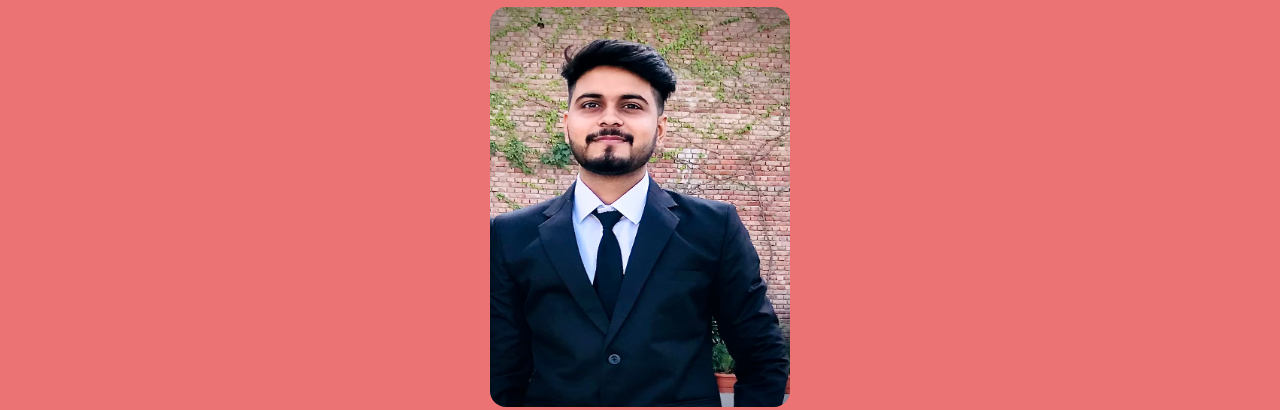
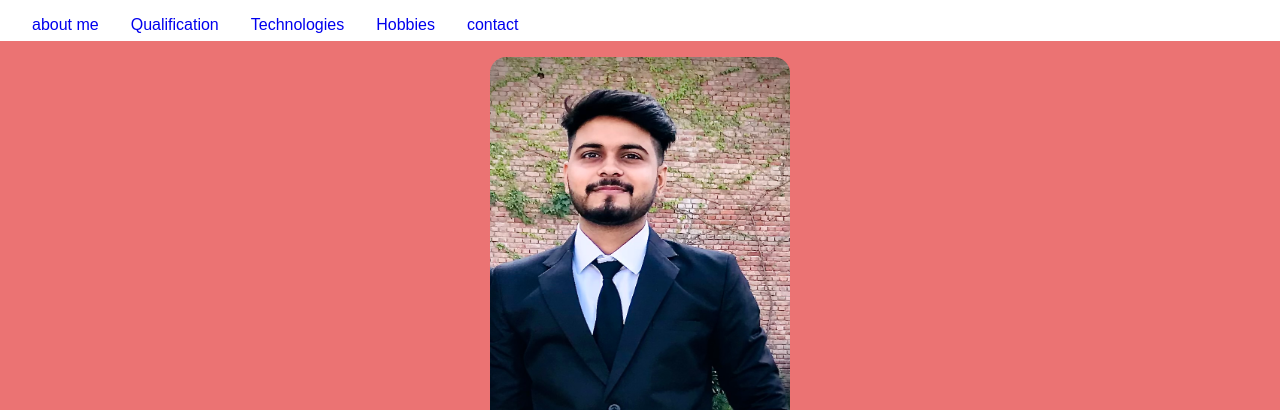
Before and after one commit to Lakshay-git/learning_webD, a plain HTML site: page Day 2/portfolio copy/index.html in a window 1280 px wide. Shown: the top 410 px of the page. Drawn offline with Linux system fonts and the light colour scheme.

Commit message:
portfolio update

```diff
--- a/Day 2/portfolio copy/index.html
+++ b/Day 2/portfolio copy/index.html
@@ -9,7 +9,12 @@
 
 </head>
 <body>
-    <div class="container">
+    <header>
+        <nav>
+            <a href="#about-me">about me</a><a href="#Qualification">Qualification</a><a href="#Technologies">Technologies</a><a href="#Hobbies">Hobbies</a><a href="#contact">contact</a>
+        </nav>
+    </header>
+    <main class="container">
         <div class="intro">
             <img height="300" width="200"    src="lakshay.jpeg" alt="lakshay.png">
             <h1>Hi i am lakshay</h1>
@@ -121,7 +126,10 @@
         </section>
     </section>
 
-</section>
+    </main>
+    <footer>
+        Made with 💖 Lakshay 💖
+    </footer>
 <script src="main.js">
 
 </script>
--- a/Day 2/portfolio copy/style.css
+++ b/Day 2/portfolio copy/style.css
@@ -5,9 +5,30 @@ body {
     margin: 0;
     font-family: Arial, Helvetica, sans-serif;
 }
+html{
+    scroll-behavior: smooth;
+}
+
+header{
+    padding: 16px ;
 
 
+}
+header nav>a{
+    margin: 16px;
+    text-decoration: none;
+}
 
+/* header nav > a :hover {
+    margin: 16px;
+    text-decoration: underline;
+} */
+
+footer{
+    padding: 16px;
+    text-align: center;
+    border-top: 4px solid;
+}
 
 .container{
 
@@ -66,7 +87,7 @@ td{
 
 }
 
-#contact{
+#contact label {
     display: block;
     font-weight: 600;
 }
```
